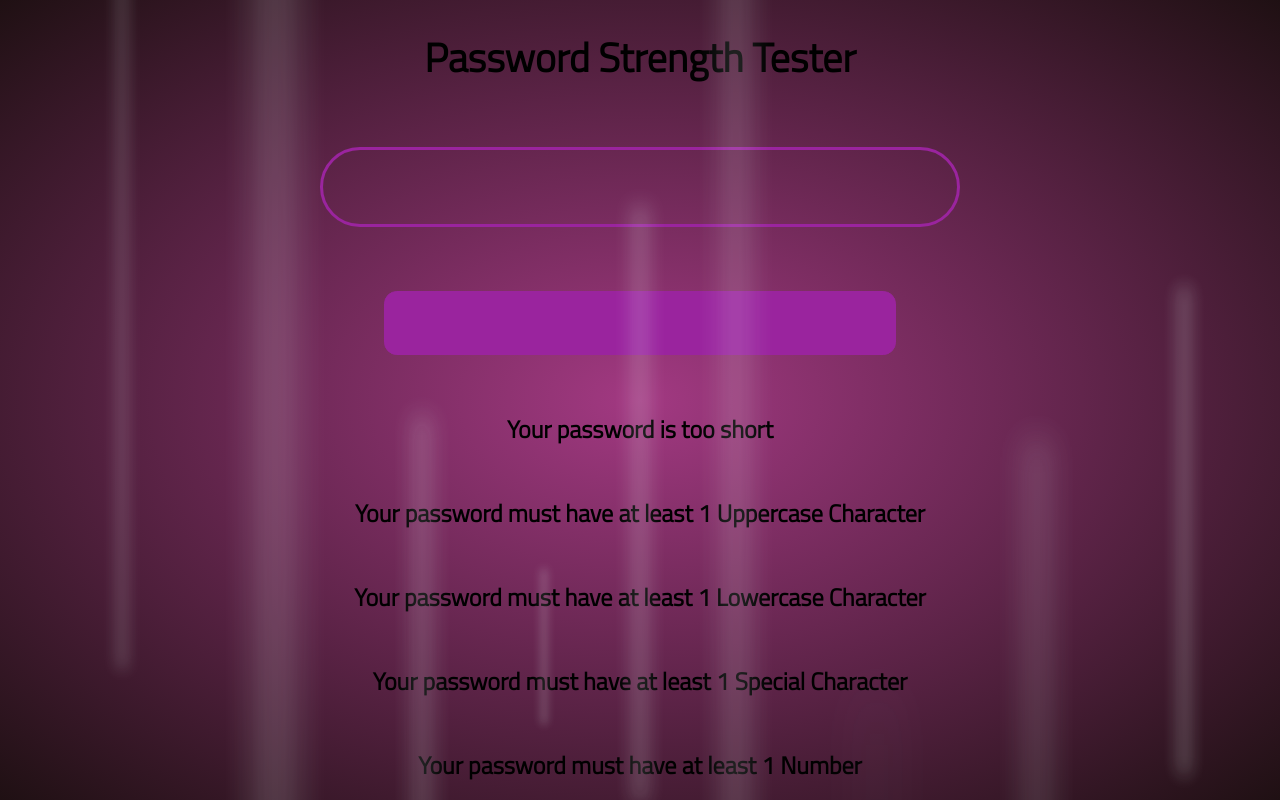
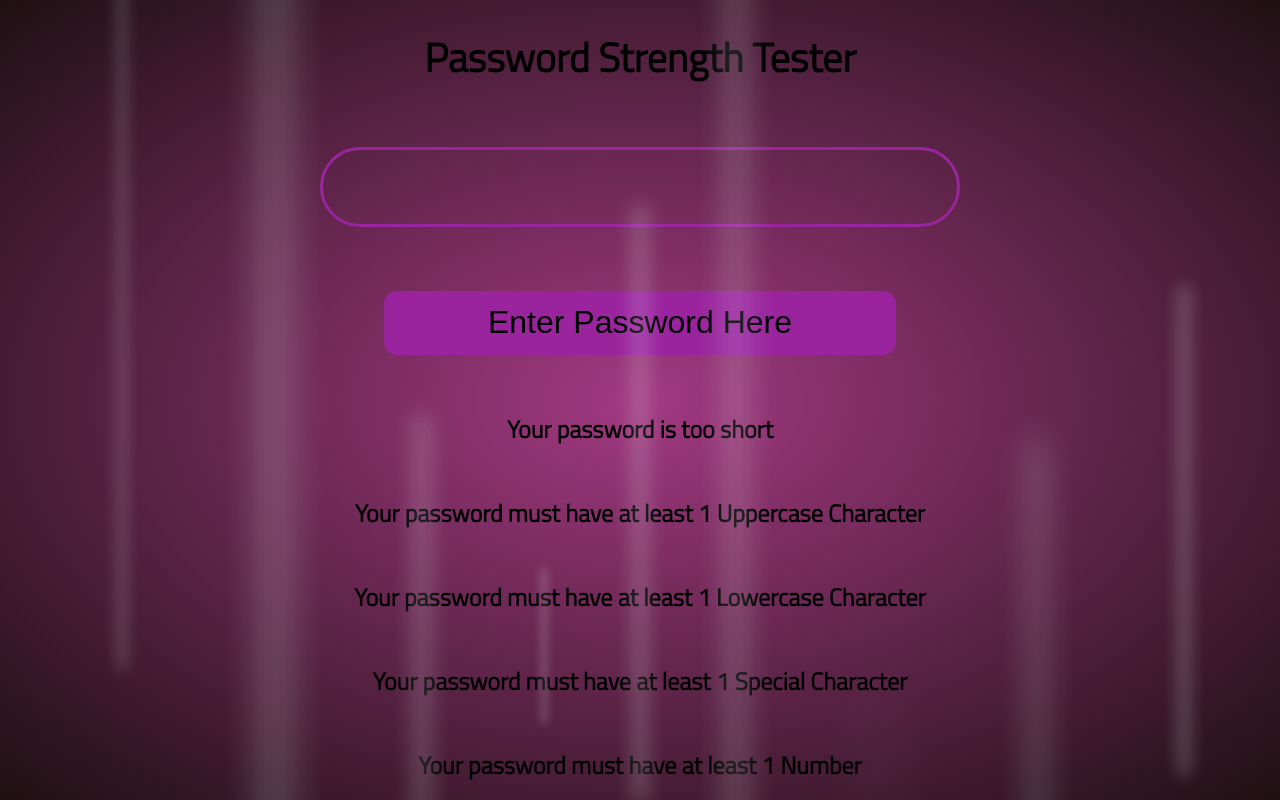
Before and after one commit to stefanomusicman/password-strength-verification, a Next.js app: page / in a window 1280 px wide. Built offline with nearby package versions, Linux system fonts and the light colour scheme.

Commit message:
added placeholder and moved title tag

```diff
--- a/Components/StrengthTester.module.css
+++ b/Components/StrengthTester.module.css
@@ -43,6 +43,21 @@
     border: 1px solid hsl(298, 63%, 68%);
 }
 
+.inputBar::placeholder {
+    color: black;
+    opacity: 1;
+}
+
+/* Internet Explorer */
+.inputBar:-ms-input-placeholder {
+    color: black;
+}
+
+/* Microsoft Edge */
+.inputBar::-ms-input-placeholder {
+    color: black;
+}
+
 .feedback {
     display: flex;
     flex-direction: column;
--- a/Components/StrengthTester.tsx
+++ b/Components/StrengthTester.tsx
@@ -109,7 +109,7 @@ const StrengthTester = () => {
     return(
         <div className={styles.primary}>
             <div className={styles.strengthBar} ref={strengthRef} />
-            <input className={styles.inputBar} type='text' value={password} onChange={(e) => setPassword(e.target.value)}/>
+            <input placeholder='Enter Password Here' className={styles.inputBar} type='text' value={password} onChange={(e) => setPassword(e.target.value)}/>
             <div className={styles.feedback}>
                 {feedback.map(item => <p key={Math.random()}>{item.message}</p>)}
             </div>
--- a/pages/_app.tsx
+++ b/pages/_app.tsx
@@ -1,8 +1,16 @@
 import '../styles/globals.css'
 import type { AppProps } from 'next/app'
+import Head from 'next/head'
 
 function MyApp({ Component, pageProps }: AppProps) {
-  return <Component {...pageProps} />
+  return (
+    <>
+      <Head>
+        <title>Password Strength Tester</title>
+      </Head>
+      <Component {...pageProps} />
+    </>
+   )
 }
 
 export default MyApp
--- a/pages/_document.tsx
+++ b/pages/_document.tsx
@@ -8,7 +8,6 @@ class MyDocument extends Document {
           <link rel="manifest" href="/manifest.json" />
           <link rel="apple-touch-icon" href="/icon.png"></link>
           <meta name="theme-color" content="#fff" />
-          <title>Password Strength Tester</title>
         </Head>
         <body>
           <Main />
```
